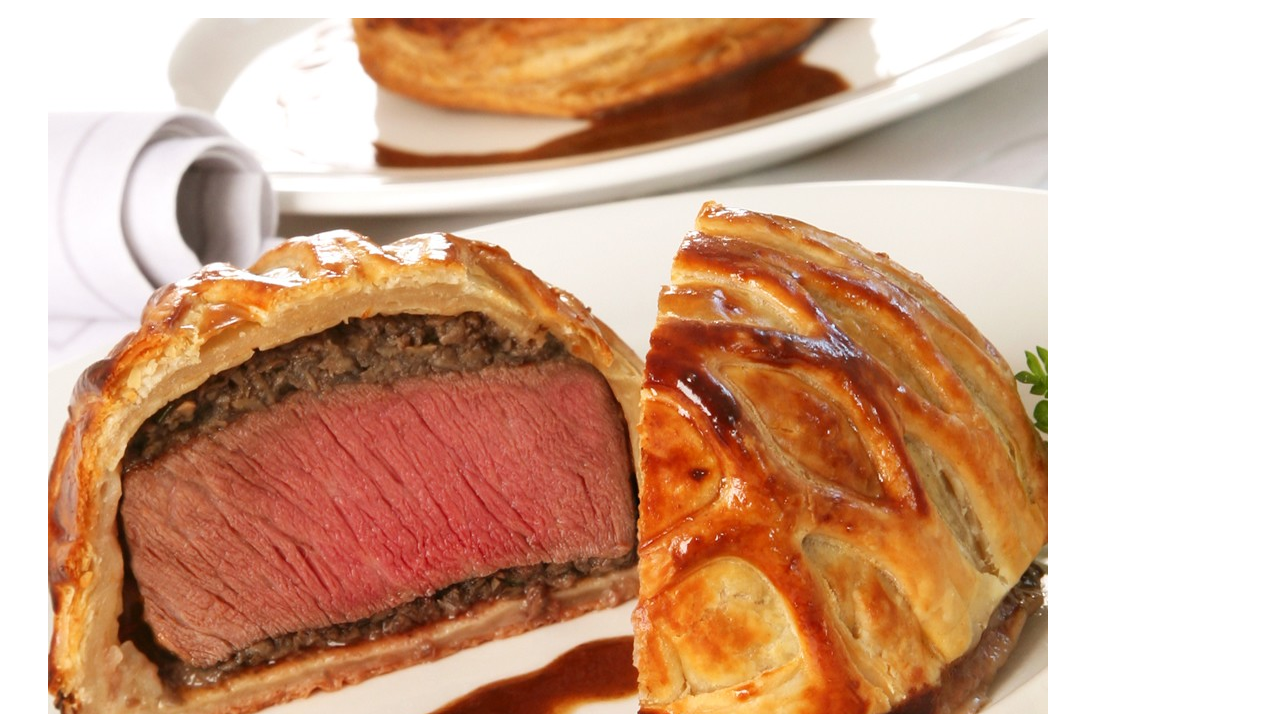
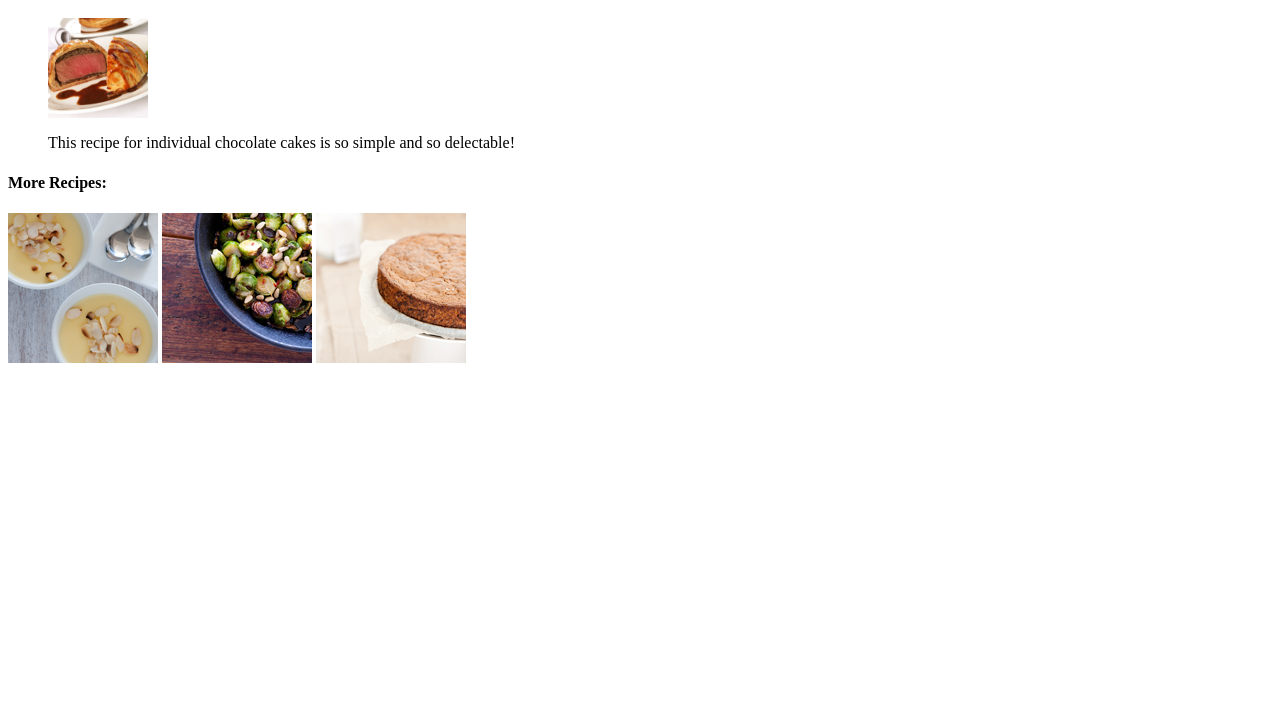
Before and after one commit to Williamyi/prog109, a plain HTML site: page html/week1.html in a window 1280 px wide. Shown: the part 86-800 px from the top of the page. Drawn offline with Linux system fonts and the light colour scheme.

Commit message:
change the size
made it smaller

```diff
--- a/html/week1.html
+++ b/html/week1.html
@@ -6,7 +6,7 @@
 	<body>
 		<h1><img src="../img/logo.gif" alt="From A to Zucchini"></h1>
 		<figure>
-			<img src="../img/beefwellington.jpg" alt="Beef Wellington" title="Individual Beef Wellington">
+			<img src="../img/beefwellington.jpg" width="100" alt="Beef Wellington" title="Individual Beef Wellington">
 			<p>
 				</p><figcaption>
 					This recipe for individual chocolate cakes is so simple and so delectable!
```
